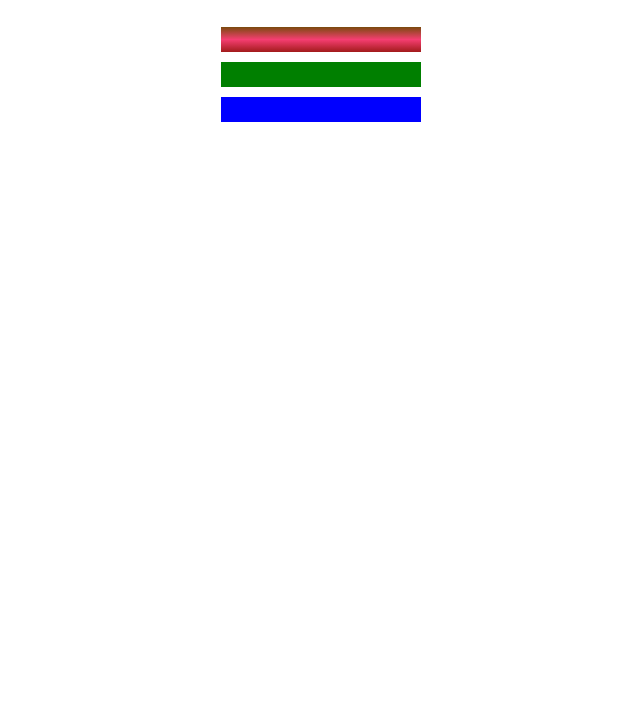
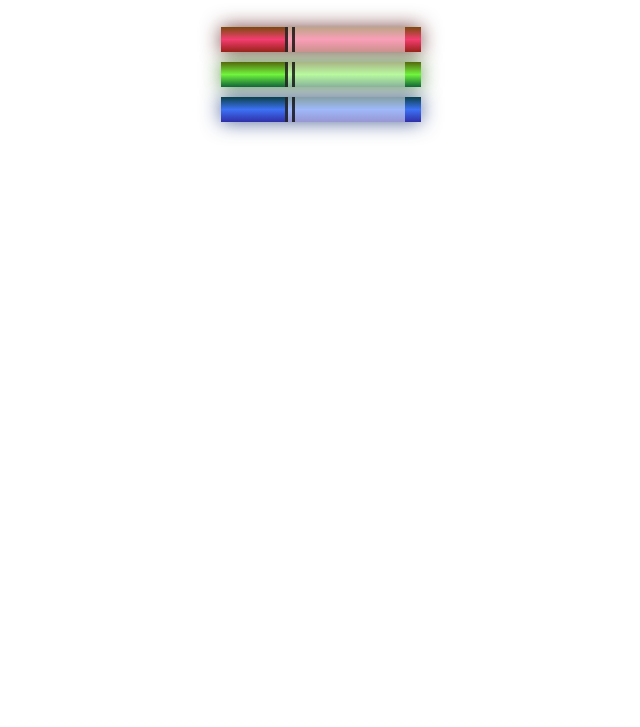
Before and after one commit to devpro012888/coloredmarkers, a plain HTML site: page index.html in a window 1280 px wide. Shown: the part 73-800 px from the top of the page, without its empty margins (319-959 px from the left). Drawn offline with Linux system fonts and the light colour scheme.

Commit message:
Project Complete

```diff
--- a/index.html
+++ b/index.html
@@ -10,11 +10,19 @@
         <h1>CSS Color Markers</h1>
         <div class="container">
             <div class="marker red">
-
+                <div class="cap"></div>
+                <div class="sleeve">
+                </div>
             </div>
             <div class="marker green">
+                <div class="cap"></div>
+                <div class="sleeve">
+                </div>
             </div>
             <div class="marker blue">
+                <div class="cap"></div>
+                <div class="sleeve">
+                </div>
             </div>
         </div>
     </body>
--- a/styles.css
+++ b/styles.css
@@ -9,18 +9,37 @@ h1 {
 }
 
 .red {
-    background: linear-gradient(180deg, rgb(122, 74, 14) 0%, rgb(245, 62, 113) 50%, rgb(162, 27, 27) 100%);
-  }
+    background: linear-gradient(rgb(122, 74, 14), rgb(245, 62, 113), rgb(162, 27, 27));
+    box-shadow: 0px 0px 20px 0px rgba(83, 14, 14, 0.8);
+}
 
 .green {
-    background-color: #007f00;
+    background: linear-gradient(#55680D, #71F53E, #116C31);
+    box-shadow: 0px 0px 20px 0px #3B7E20CC;
 }
 
 .blue {
-    background-color: hsl(240, 100%, 50%);
+    background: linear-gradient(hsl(186, 76%, 16%), hsl(223, 90%, 60%), hsl(240, 56%, 42%));
+    box-shadow: 0px 0px 20px 0px hsla(223, 59%, 31%, 0.8);
 }
 
 .container {
     background-color: rgb(255, 255, 255);
     padding: 10px 0;
 }
+
+.sleeve {
+    width: 110px;
+    height: 25px;
+    background-color: rgba(255, 255, 255, 0.5);
+    border-left: 10px double rgba(0, 0, 0, .75);
+}
+
+.cap {
+    width: 60px;
+    height: 25px;
+}
+
+.cap, .sleeve {
+    display: inline-block;
+}
```
